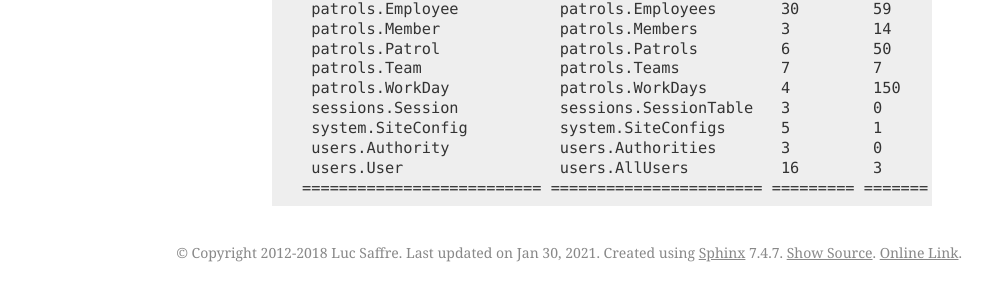
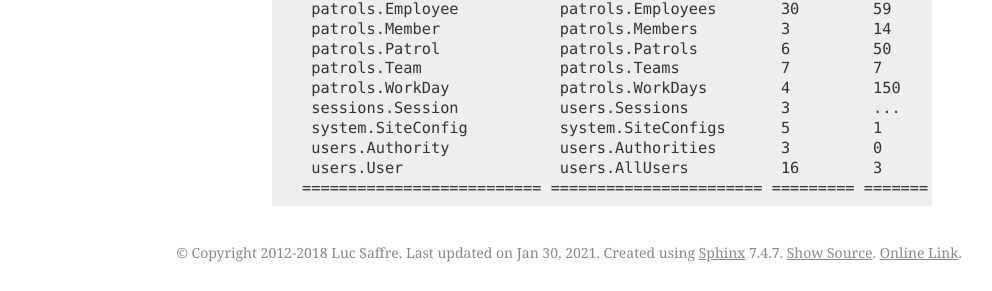
Before and after one commit to lsaffre/lino-patrols, a Sphinx documentation site: the page built from docs/tested/general.rst, in a window 1280 px wide. Shown: the part 580-871 px from the top of the page, without its empty margins (148-1140 px from the left). Built offline with Sphinx 7.4.7, drawn with Linux system fonts in a browser that asks for light colours; pages that are not in the unit, such as notebooks, are missing from menus; the version number could not be read and is left out.

Commit message:
adapt after #3929

```diff
--- a/docs/tested/general.rst
+++ b/docs/tested/general.rst
@@ -42,7 +42,7 @@ The test database
  patrols.Patrol             patrols.Patrols         6         50
  patrols.Team               patrols.Teams           7         7
  patrols.WorkDay            patrols.WorkDays        4         150
- sessions.Session           sessions.SessionTable   3         0
+ sessions.Session           users.Sessions          3         ...
  system.SiteConfig          system.SiteConfigs      5         1
  users.Authority            users.Authorities       3         0
  users.User                 users.AllUsers          16        3
```
